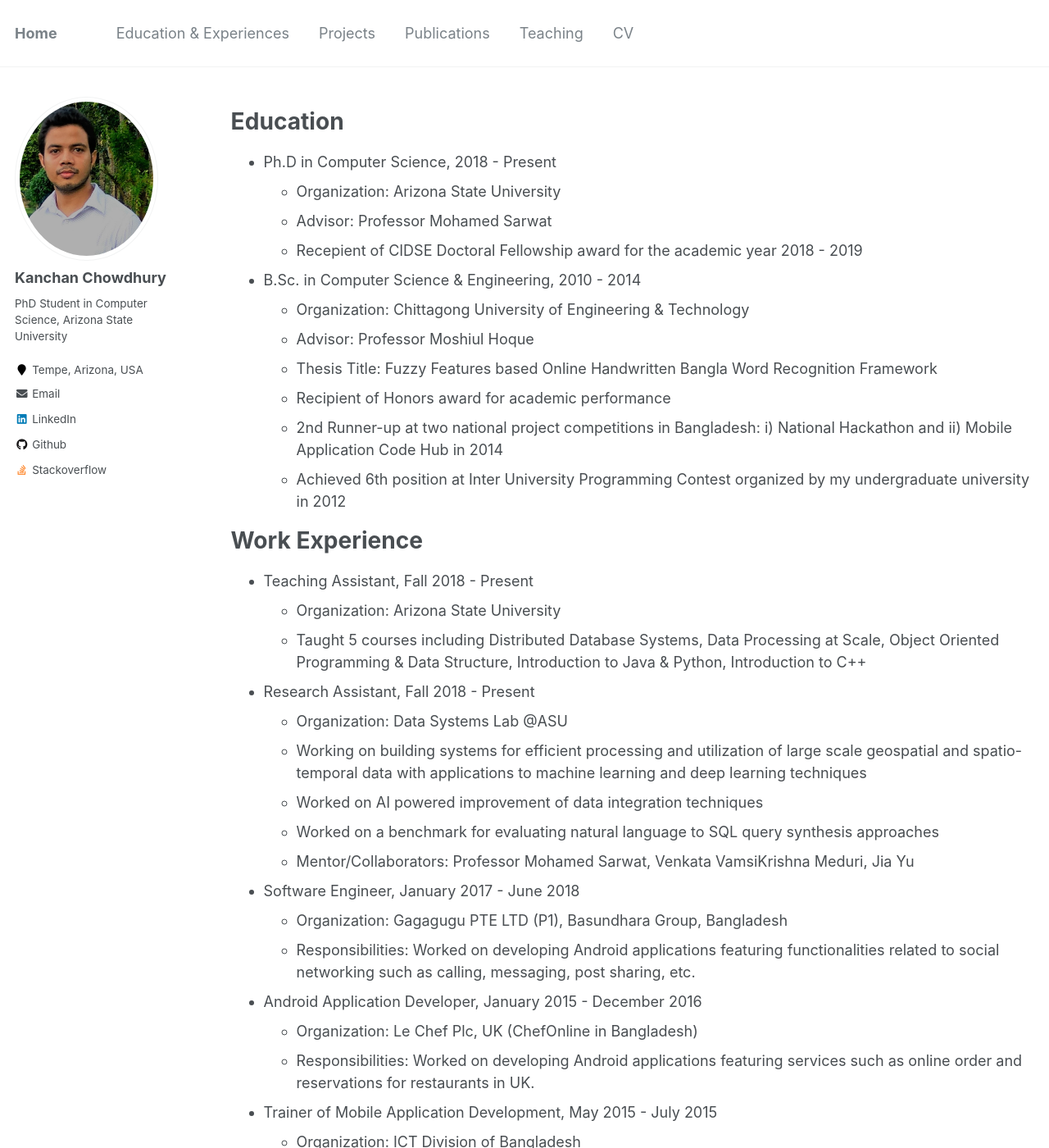
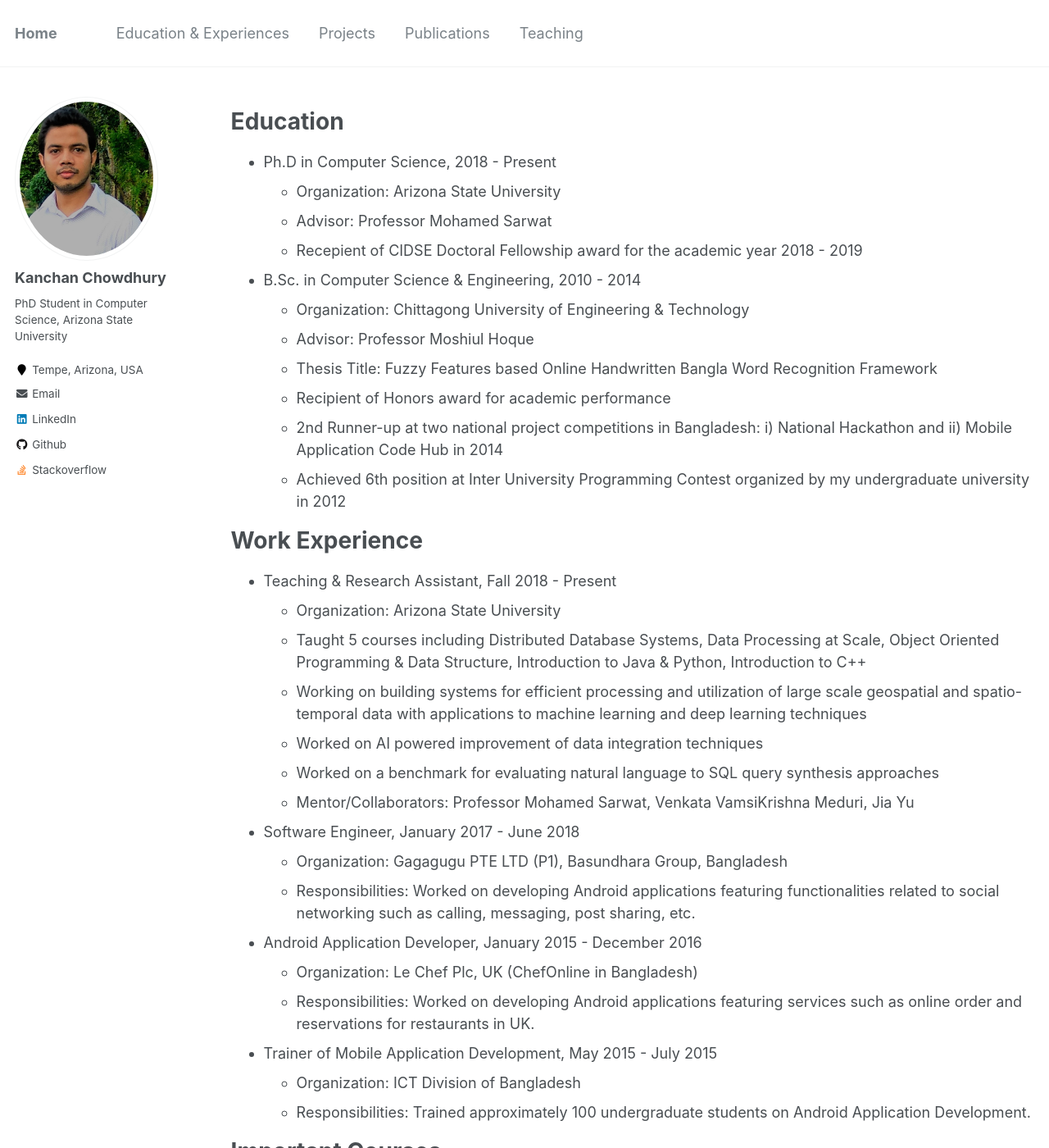
Before and after one commit to kanchanchy/kanchanchy.github.io, a Jekyll site: the page built from _pages/education-experience.md, in a window 1280 px wide and 1400 px high. Shown: the whole window at 82% size. Built offline with Jekyll 4.4.1, drawn with Linux system fonts in a browser that asks for light colours.

Commit message:
cv removed

```diff
--- a/_data/navigation.yml
+++ b/_data/navigation.yml
@@ -12,5 +12,5 @@ main:
   - title: "Teaching"
     url: /teaching/
 
-  - title: "CV"
-    url: https://kanchanchy.github.io/files/Resume-Kanchan-Chowdhury-Detailed.pdf
+#  - title: "CV"
+#    url: https://kanchanchy.github.io/files/Resume-Kanchan-Chowdhury-Detailed.pdf
--- a/_pages/education-experience.md
+++ b/_pages/education-experience.md
@@ -24,12 +24,9 @@ Education
 
 Work Experience
 ======
-* Teaching Assistant, Fall 2018 - Present
+* Teaching & Research Assistant, Fall 2018 - Present
   * Organization: Arizona State University
   * Taught 5 courses including Distributed Database Systems, Data Processing at Scale, Object Oriented Programming & Data Structure, Introduction to Java & Python, Introduction to C++
-
-* Research Assistant, Fall 2018 - Present
-  * Organization: Data Systems Lab @ASU
   * Working on building systems for efficient processing and utilization of large scale geospatial and spatio-temporal data with applications to machine learning and deep learning techniques
   * Worked on AI powered improvement of data integration techniques
   * Worked on a benchmark for evaluating natural language to SQL query synthesis approaches
```
